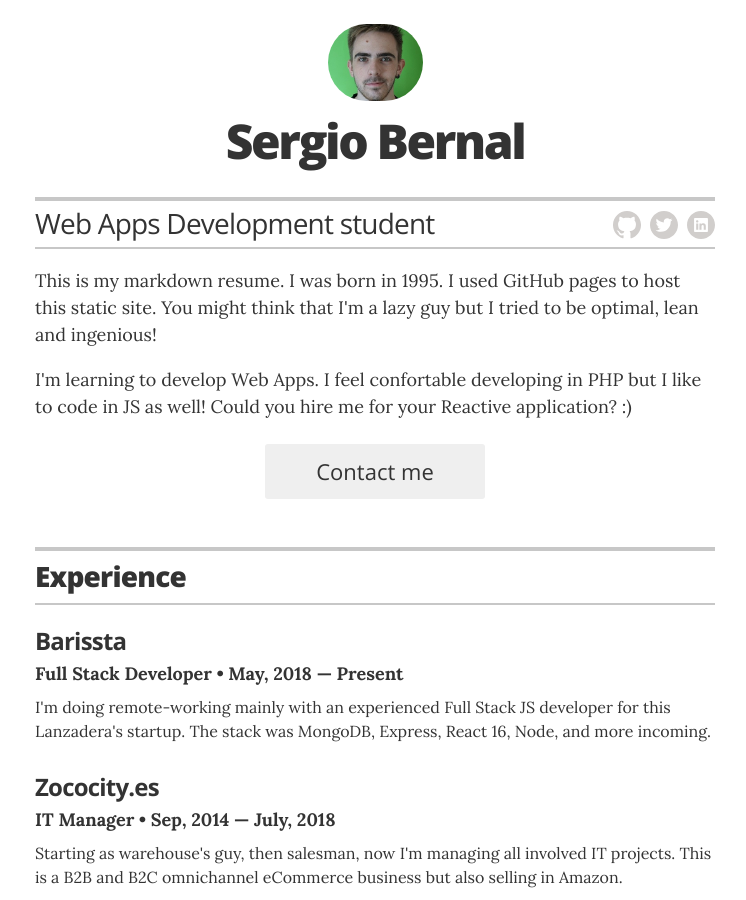
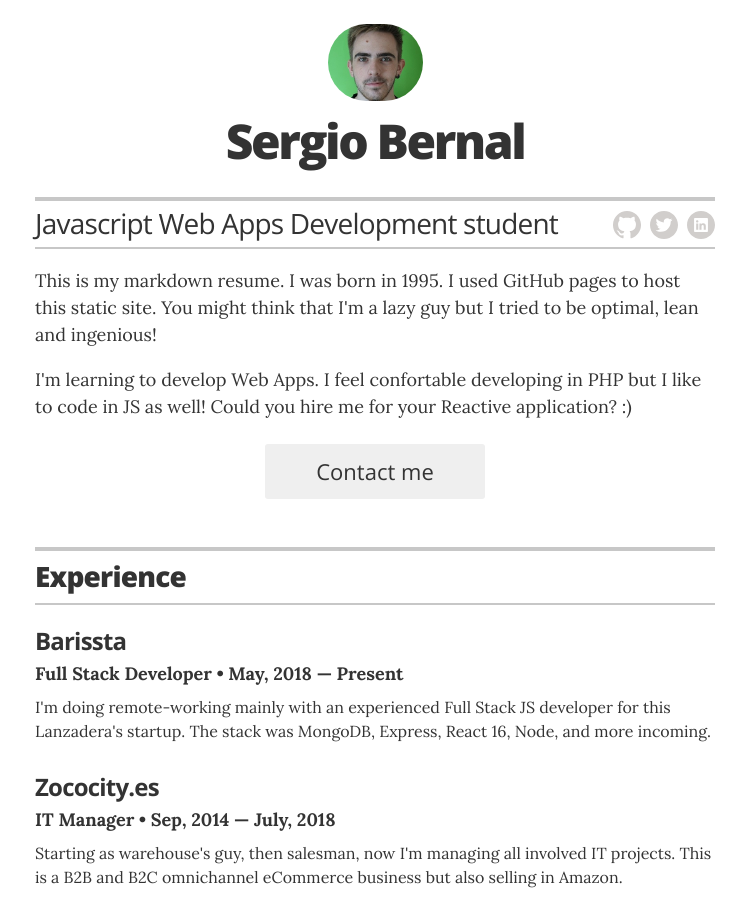
Before and after one commit to sbernaldev/sbernaldev.github.io, a Jekyll site: the page built from index.html, in a window 1280 px wide and 900 px high. Shown: the whole window, without its empty margins (265-1011 px from the left). Built offline with Jekyll 4.4.1, drawn with Linux system fonts in a browser that asks for light colours; part of the change alters nothing that is shown.

```diff
--- a/_config.yml
+++ b/_config.yml
@@ -11,7 +11,7 @@ sass:
 # Resume settings
 resume_avatar:                  "true"
 resume_name:                    "Sergio Bernal"
-resume_title:                   "Web Apps Development student"
+resume_title:                   "Javascript Web Apps Development student"
 resume_contact_email:           "sergioguillot@gmail.com"
 resume_contact_telephone:       "+34 684 082 532"
 resume_contact_address:         "Valencia, Spain"
@@ -39,8 +39,8 @@ resume_section_meetups:    true
 # Resume social links
 # uncomment the options you wish to display, and add your own URL
 resume_social_links:
-  resume_github_url:            "https://github.com/sbernaldev"
-  resume_twitter_url:           "https://twitter.com/sbernaldev"
+  resume_github_url:            "https://github.com/imsergiobernal"
+  resume_twitter_url:           "https://twitter.com/imsergiobernal"
   # resume_dribbble_url:          "https://dribbble.com/jag"
   # resume_facebook_url:          "insert Facebook URL here"
   resume_linkedin_url:          "https://www.linkedin.com/in/sergio-bernal-guillot/"
```
